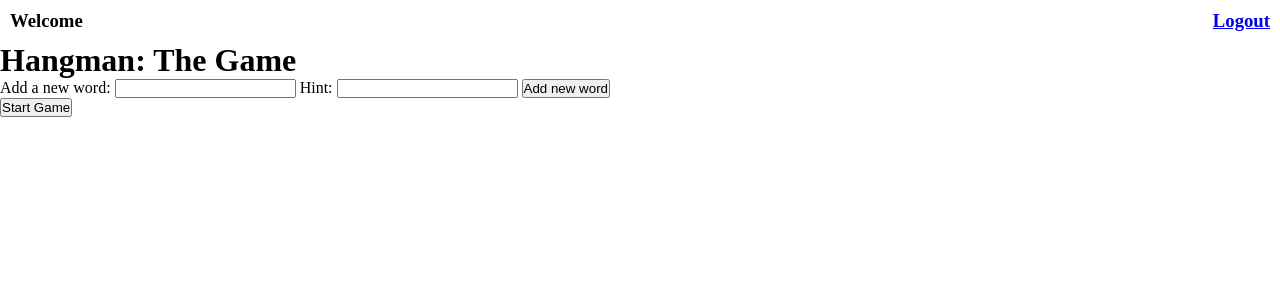
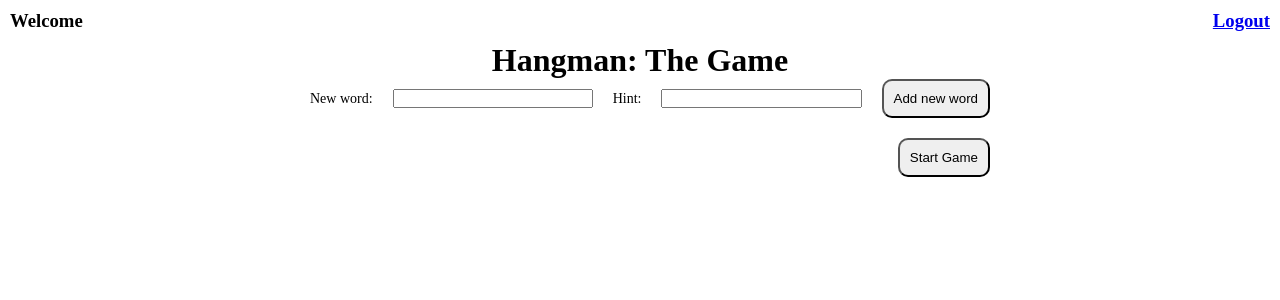
Before and after one commit to jma26/Python-Hangman, a Django app: template apps/hangman_app/templates/hangman_app/home.html in a window 1280 px wide. Shown: the top 300 px of the page. Run offline with Django 3.2, Linux system fonts and the light colour scheme; the template is opened without the code that fills it, so the values that code supplies are empty; parts of the project's set-up code (start-up, migrations or seed data) failed here and were passed over.

Commit message:
Static/CSS folder updated: home.html and home.css updated for flexbox functionality

```diff
--- a/apps/hangman_app/static/hangman_app/css/home.css
+++ b/apps/hangman_app/static/hangman_app/css/home.css
@@ -11,3 +11,51 @@
 #navbar_container h3 {
     padding: 10px;
 }
+
+#title {
+    text-align: center;
+}
+
+.item_containers {
+    width: 700px;
+    margin-bottom: 20px;
+    display: flex;
+    flex-wrap: wrap;
+    align-items: center;
+}
+
+input {
+    margin-left: 20px;
+    flex: 1;
+}
+
+label {
+    height: 21px;
+    line-height: 21px;
+    font-size: 14px;
+    flex: 0 1 auto;
+    margin-left: 20px;
+}
+
+.flex_container {
+    display: flex;
+    flex-direction: column;
+}
+
+button {
+    padding: 10px;
+    border-radius: 10px;
+}
+
+#new_wordbutton {
+    margin-left: 20px;
+}
+
+.parent_containers {
+    display: flex;
+    justify-content: center;
+}
+
+.game_containerbutton {
+    justify-content: flex-end;
+}
--- a/apps/hangman_app/templates/hangman_app/home.html
+++ b/apps/hangman_app/templates/hangman_app/home.html
@@ -10,20 +10,28 @@
         <h3> Welcome <a href='/hangman/user/{{ user.id }}'> {{ user.first_name }} {{ user.last_name }} </a> </h3>
         <h3> <a href="/logout"> Logout </a> </h3>
     </div>
-    <h1> Hangman: The Game </h1>
+    <h1 id='title'> Hangman: The Game </h1>
+    <div class='flex_container'>
+        <div class='parent_containers'>
             <form action='/hangman/new_word/{{ user.id }}' method='POST'>
                 {% csrf_token %}
-        <label for="new_word"> Add a new word: </label>
+                <div class='item_containers'>
+                    <label for="new_word"> New word: </label>
                     <input type="text" name="new_word">
                     <label for="hint"> Hint: </label>
                     <input type="text" name="hint">
-        <button> Add new word </button>
+                    <button id='new_wordbutton'> Add new word </button>
+                </div>
             </form>
-
+        </div>
+        <div class='parent_containers'>
+            <div class='item_containers game_containerbutton'>
                 <form action='/hangman/game' method='GET'>
                     {% csrf_token %}
                     <button> Start Game </button>
                 </form>
+            </div>
+        </div>
         {% if messages %}
             <ul>
             {% for message in messages %}
@@ -31,4 +39,5 @@
             {% endfor %}
             </ul>
         {% endif %}
+    </div>
 </html>
```
Also changed, not shown: db.sqlite3, 14 other files. Lines whose indentation alone changed are shown as unchanged.
